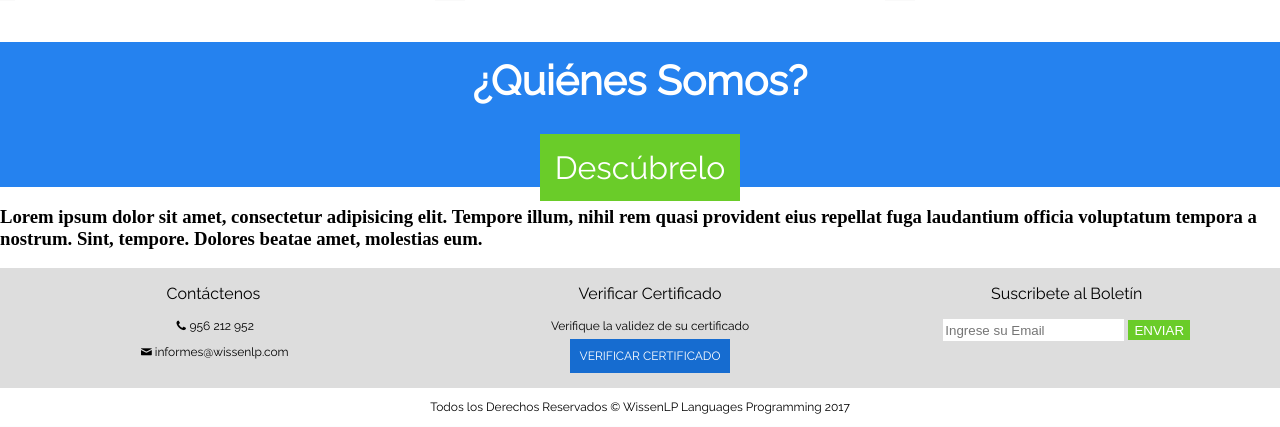
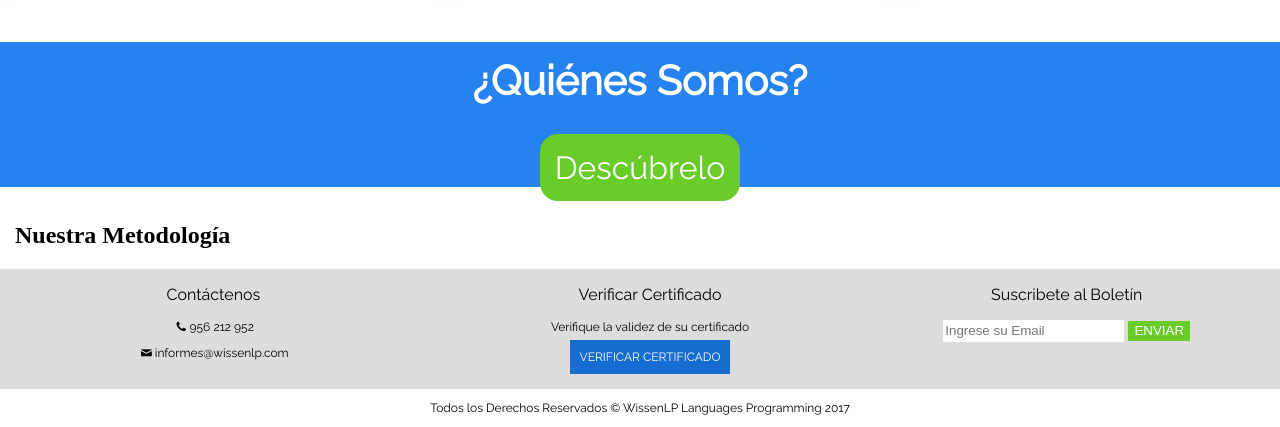
Before and after one commit to Gianmarco965/lightweb, a PHP site: page / in a window 1280 px wide; the page is wider, and only the part inside the window is pictured. Shown: the part 1563-1990 px from the top of that part. Run offline with PHP 8.4, Linux system fonts and the light colour scheme.

Commit message:
update12

```diff
--- a/css/style.css
+++ b/css/style.css
@@ -296,7 +296,7 @@ body
     text-decoration: none;
     background: #6acc29;
     font-size: 32px;
-
+    border-radius: 18px;
 }
 
 /*END SECTIONS*/
--- a/index.html
+++ b/index.html
@@ -160,8 +160,8 @@
         </article>
     </section>
 
-    <section>
-        <h3>Lorem ipsum dolor sit amet, consectetur adipisicing elit. Tempore illum, nihil rem quasi provident eius repellat fuga laudantium officia voluptatum tempora a nostrum. Sint, tempore. Dolores beatae amet, molestias eum.</h3>
+    <section class="section__">
+        <h1 class="section__title">Nuestra Metodología</h1>
 
     </section>
     <footer class="footer">
```
